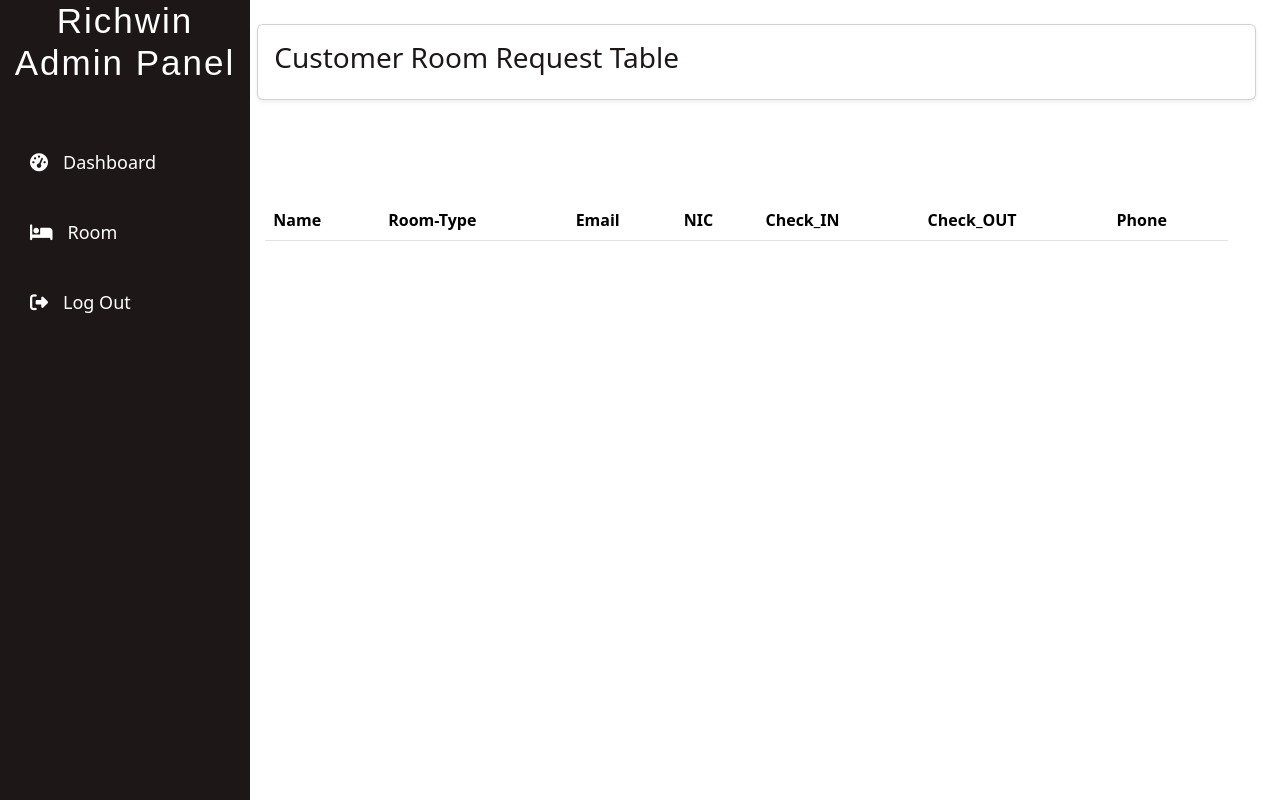
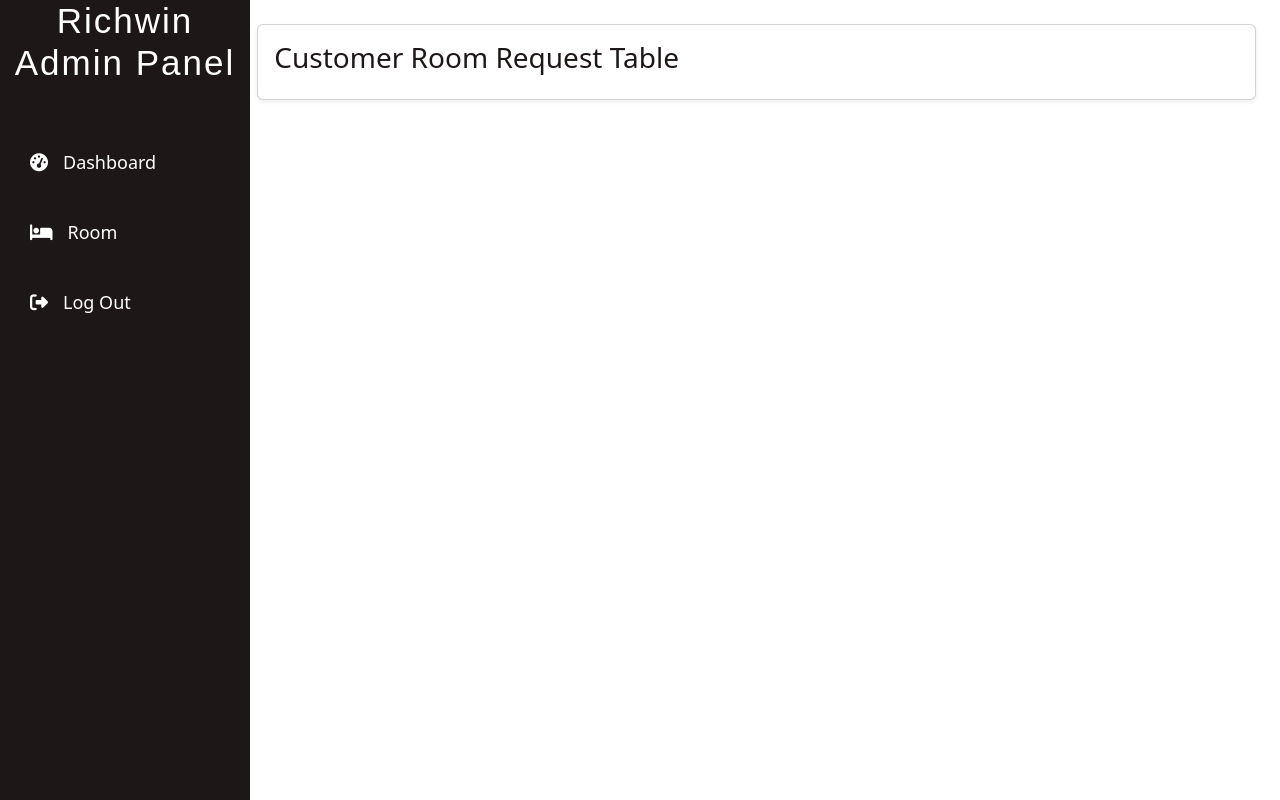
Before and after one commit to Dumindu-Pabasara/Hotel_Management_System, a PHP site: the page made by Richwin Dashboard/RoomRequest_Table.php in a window 1280 px wide. Run offline with PHP 8.4, Linux system fonts and the light colour scheme; data that the repository does not hold is empty.

Commit message:
Update RoomRequest_Table.php

```diff
--- a/Richwin Dashboard/RoomRequest_Table.php
+++ b/Richwin Dashboard/RoomRequest_Table.php
@@ -54,42 +54,7 @@ $result=mysqli_query($con,$query);
                 </div>
             </div>
         </div>
-<!--Room booking tabel-->
 
-<div class="container-fluid">
-     <div class="row">
-        <div class="col-lg-10 ms-auto p-1 overflow-hidden">
-    <div class="container  p-5">
-    <table class="table ">
-        <thead>
-            <tr class="bg-dark text-white">
-                <th>Name</th>
-                <th>Room-Type</th>
-                <th>Email</th>
-                <th>NIC</th>
-                <th>Check_IN</th>
-                <th>Check_OUT</th>
-                <th>Phone</th>
-            </tr>
-                <?php
-                while($row=mysqli_fetch_assoc($result)){
-                    ?>
-                    <tr>
-                <td><?php echo $row['Name'];?></td>
-                <td><?php echo $row['Room_type'];?></td>
-                <td><?php echo $row['Email'];?></td>
-                <td><?php echo $row['NIC'];?></td>
-                <td><?php echo $row['Check_in'];?></td>
-                <td><?php echo $row['Check_out'];?></td>
-                <td><?php echo $row['Phone'];?></td>
-                </tr>
-
-                <?php
-                }
-                ?>
-            </thead>
-    </table>
-</div>
 <!--Java Script-->
 <script src="https://code.jquery.com/jquery-3.3.1.slim.min.js" integrity="sha384-q8i/X+965DzO0rT7abK41JStQIAqVgRVzpbzo5smXKp4YfRvH+8abtTE1Pi6jizo" crossorigin="anonymous"></script>
     <script src="https://cdn.jsdelivr.net/npm/popper.js@1.14.7/dist/umd/popper.min.js" integrity="sha384-UO2eT0CpHqdSJQ6hJty5KVphtPhzWj9WO1clHTMGa3JDZwrnQq4sF86dIHNDz0W1" crossorigin="anonymous"></script>
```
